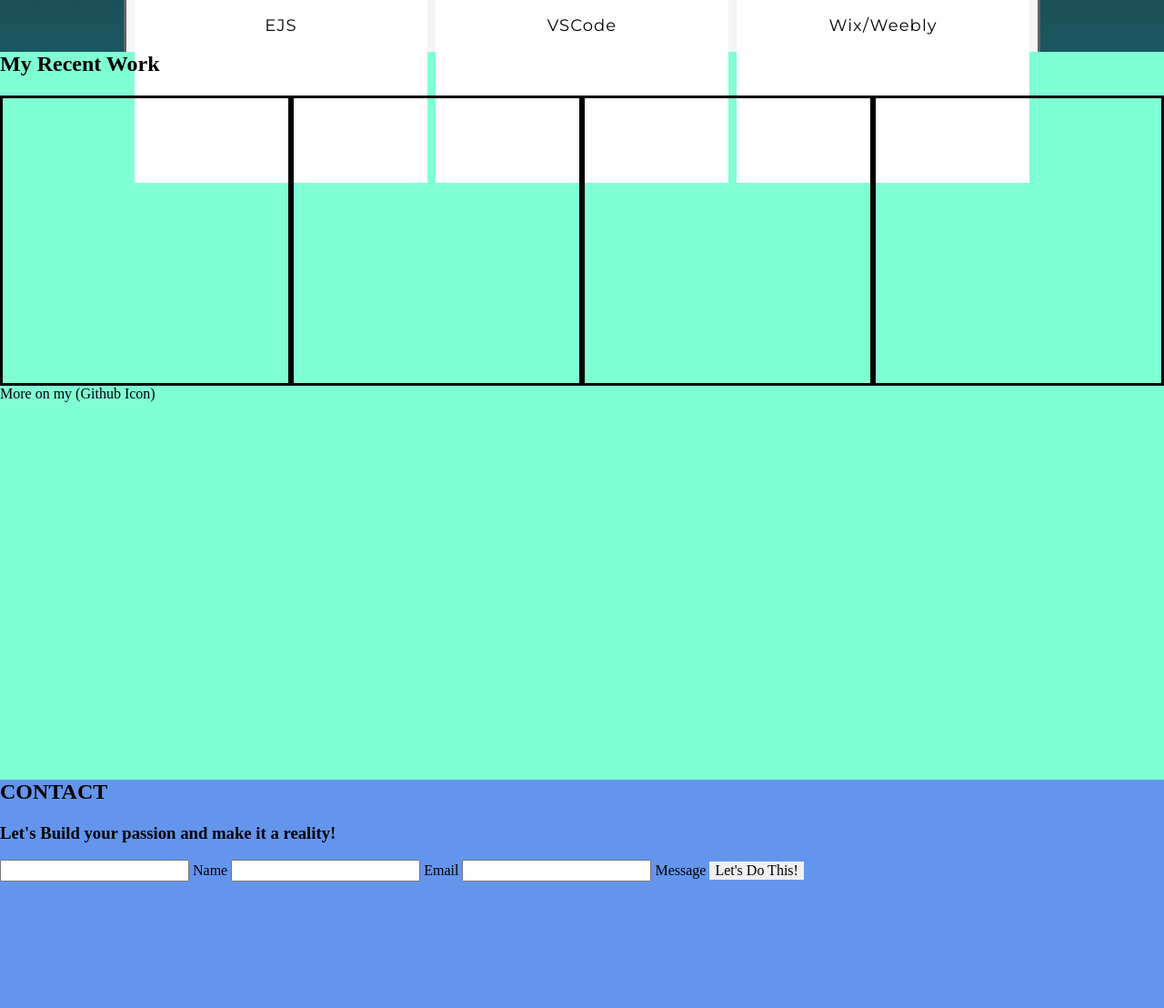
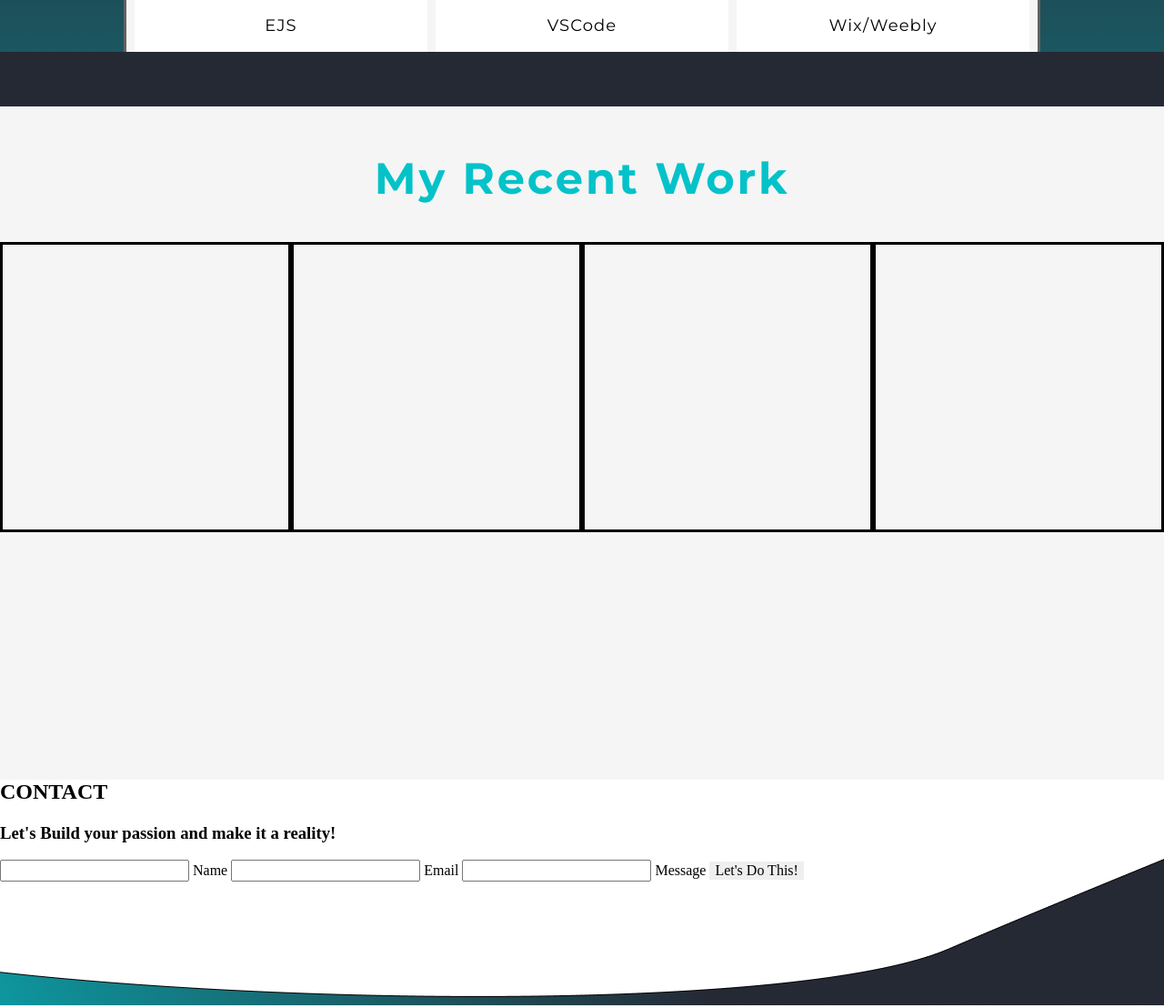
Before and after one commit to Dillonzellis/Portfolio, a website: page index.html in a window 1280 px wide. Shown: the part 1567-2675 px from the top of the page at 91% size. Drawn offline with nearby package versions, Linux system fonts and the light colour scheme; files that its build step writes are made by us from their sources; a web font is replaced by a local one.

Commit message:
Projects styling

```diff
--- a/app/scss/pages/_contact.scss
+++ b/app/scss/pages/_contact.scss
@@ -1,4 +1,4 @@
 .contact-container {
   height: 100vh;
-  background-color: cornflowerblue;
+  background-color: rgba(255, 255, 255, 0);
 }
--- a/app/scss/pages/_projects.scss
+++ b/app/scss/pages/_projects.scss
@@ -1,7 +1,27 @@
 .projects-container {
   height: 100vh;
-  background-color: aquamarine;
+  background-color: $tertiary-color;
+  position: relative;
 
+  .nav-rect {
+    background-color: $primary-color-alt;
+    height: 60px;
+  }
+
+  .projects-wrapper {
+    padding-top: 50px;
+    .projects-header {
+      text-align: center;
+      font-family: $primary-font;
+      font-style: normal;
+      font-weight: bold;
+      font-size: 48px;
+      line-height: 59px;
+      color: $secondary-color;
+      /* identical to box height */
+
+      letter-spacing: 0.06em;
+    }
     .projects-card-deck {
       display: flex;
       // css grid?
@@ -11,4 +31,33 @@
         border: solid black;
       }
     }
+    .projects-sub-header {
+      font-family: $primary-font;
+      font-style: normal;
+      font-weight: normal;
+      font-size: 16px;
+      line-height: 20px;
+      letter-spacing: 0.06em;
+
+      color: $tertiary-color;
     }
+  }
+  .projects-gradient {
+    // position: absolute;
+    // height: 712.61px;
+    // left: -1560px;
+    // top: 345.39px;
+    // bottom: 0;
+
+    // background: linear-gradient(261.91deg, #252934 40.05%, #04c2c9 66.36%);
+    // border: 1px solid #000000;
+    background-image: url(../../../img/projects-vector.png);
+    // background-size: cover;
+    // width: 100%;
+    // height: 100%;
+    // z-index: 999;
+
+    height: 500px;
+    bottom: 0;
+  }
+}
--- a/app/scss/pages/_skills.scss
+++ b/app/scss/pages/_skills.scss
@@ -111,6 +111,7 @@
             line-height: 22px;
             letter-spacing: 0.06em;
             color: #000000;
+
             margin-bottom: 20px;
           }
         }
--- a/app/scss/utility/_nav.scss
+++ b/app/scss/utility/_nav.scss
@@ -9,8 +9,9 @@ nav {
   position: -webkit-sticky;
   position: sticky;
   top: 0;
+
   // bottom: 100px;
-  // z-index: 99;
+  z-index: 99;
 
   ul {
     display: inline-block;
@@ -32,8 +33,8 @@ nav {
 }
 
 // .sticky {
-  // position: fixed;
-  // top: 0;
+// position: fixed;
+// top: 0;
 //   width: 100%;
 
 //   position: -webkit-sticky;
--- a/app/scss/utility/config.scss
+++ b/app/scss/utility/config.scss
@@ -5,7 +5,8 @@ $primary-color: #1b242f;
 $primary-color-alt: #252934;
 $secondary-color: #04c2c9;
 $tertiary-color: #f5f5f5;
-$accent-color: #e31b6d;
+// $accent-color: #e31b6d;
+$accent-color: #eeff00;
 
 $secondary-font-color: #d4d4d4;
 
--- a/index.html
+++ b/index.html
@@ -99,6 +99,8 @@
       </section>
       <!-- PROJECTS -->
       <section class="projects-container" id="projects">
+        <div class="nav-rect"></div>
+        <div class="projects-wrapper">
           <h2 class="projects-header">My Recent Work</h2>
           <div class="projects-card-deck">
             <div class="projects-card"></div>
@@ -107,6 +109,8 @@
             <div class="projects-card"></div>
           </div>
           <div class="projects-sub-header">More on my (Github Icon)</div>
+        </div>
+        <div class="projects-gradient"></div>
       </section>
       <!-- CONTACT -->
       <section class="contact-container" id="contact">
```
Also changed, not shown: img/Vector1.svg (added), img/projects-vector.png (added). Lines whose indentation alone changed are shown as unchanged.
